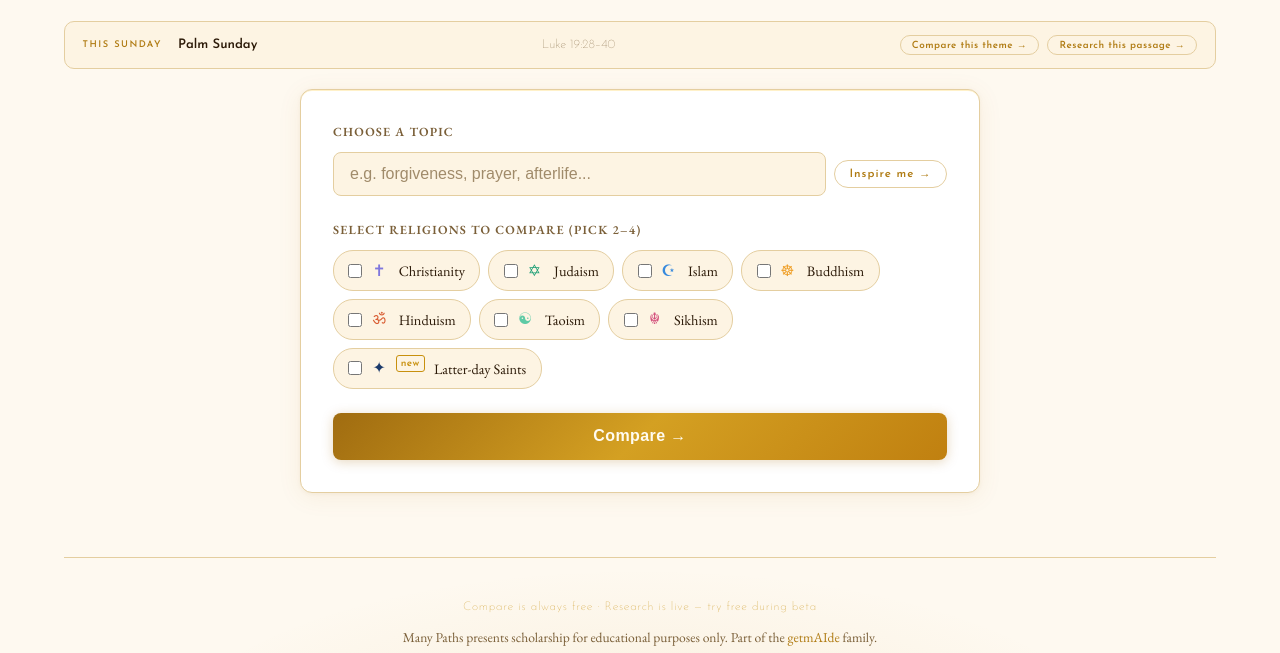
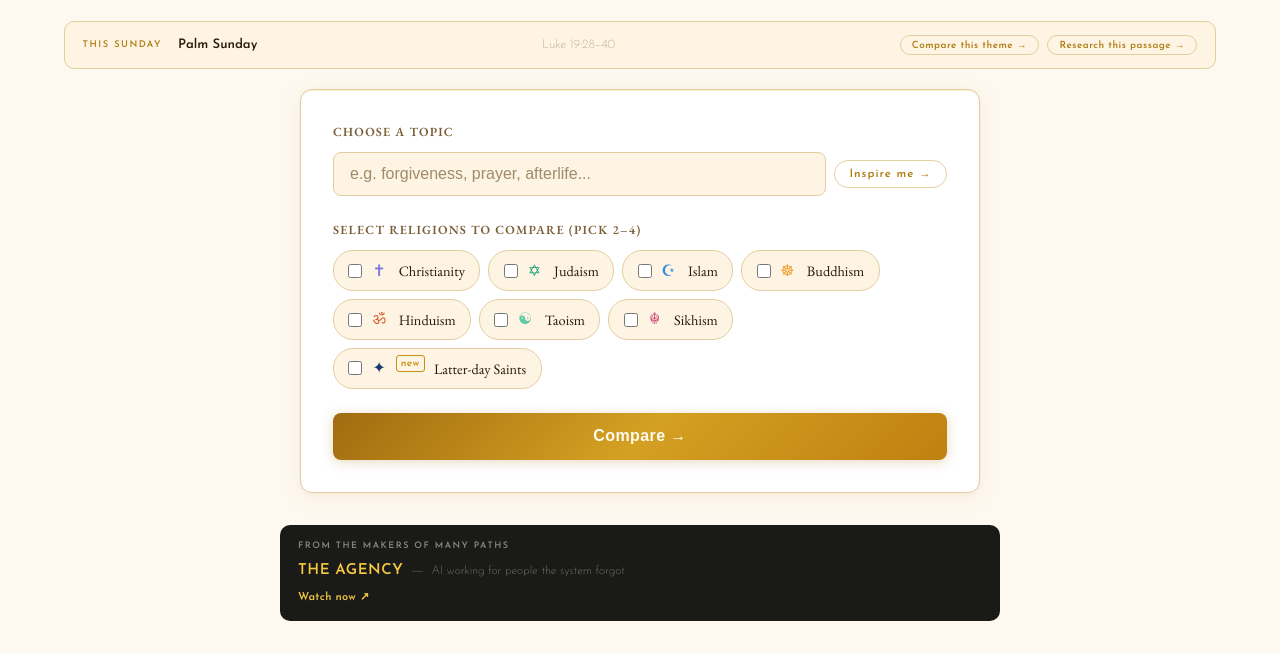
Before and after one commit to getmAIde/manypaths, a website: page index.html in a window 1280 px wide. Shown: the part 274-927 px from the top of the page. Drawn offline with nearby package versions, Linux system fonts and the light colour scheme.

```diff
--- a/index.html
+++ b/index.html
@@ -130,6 +130,16 @@
       </section>
     </main>
 
+    <a href="https://www.youtube.com/@theagencyllm" target="_blank" rel="noopener noreferrer" class="agency-banner-mp" aria-label="Watch The Agency — an LLM Industries production">
+      <span class="agency-banner-mp__eyebrow">FROM THE MAKERS OF MANY PATHS</span>
+      <span class="agency-banner-mp__body">
+        <span class="agency-banner-mp__title">THE AGENCY</span>
+        <span class="agency-banner-mp__divider"> — </span>
+        <span class="agency-banner-mp__tagline">AI working for people the system forgot</span>
+      </span>
+      <span class="agency-banner-mp__cta">Watch now ↗</span>
+    </a>
+
     <footer>
       <div class="beta-footer-note">Compare is always free · Research is live — try free during beta</div>
       <p>Many Paths presents scholarship for educational purposes only. Part of the <a href="https://getmaide.com">getmAIde</a> family. · <a href="mailto:feedback@manypaths.one?subject=Report an issue — Many Paths">Report an issue</a></p>
--- a/server.js
+++ b/server.js
@@ -14,7 +14,7 @@
 
 const __dirname = path.dirname(fileURLToPath(import.meta.url));
 const client = new Anthropic({ apiKey: (process.env.ANTHROPIC_API_KEY || '').trim() });
-const PORT = process.env.PORT || 3001;
+const PORT = process.env.PORT || 3100;
 
 const MIME = {
   ".html": "text/html",
--- a/styles.css
+++ b/styles.css
@@ -611,6 +611,57 @@
   #compareBtn { font-size: 1rem; padding: 0.85rem 2rem; width: 100%; }
 }
 
+/* ─── The Agency cross-promo banner ─── */
+.agency-banner-mp {
+  display: block;
+  background: #1a1a18;
+  border-radius: 10px;
+  padding: 14px 18px;
+  margin: 24px auto;
+  max-width: 720px;
+  text-decoration: none;
+  transition: opacity 0.15s;
+}
+.agency-banner-mp:hover { opacity: 0.88; }
+.agency-banner-mp__eyebrow {
+  display: block;
+  font-size: 9px;
+  font-weight: 700;
+  letter-spacing: 1.5px;
+  color: #888;
+  margin-bottom: 5px;
+  text-transform: uppercase;
+  font-family: 'Josefin Sans', sans-serif;
+}
+.agency-banner-mp__body {
+  display: flex;
+  align-items: baseline;
+  gap: 8px;
+  flex-wrap: wrap;
+}
+.agency-banner-mp__title {
+  font-size: 15px;
+  font-weight: 800;
+  letter-spacing: 0.5px;
+  color: #f5c842;
+  font-family: 'Josefin Sans', sans-serif;
+}
+.agency-banner-mp__divider { color: #555; font-size: 13px; }
+.agency-banner-mp__tagline {
+  font-size: 12px;
+  color: #ccc;
+  font-family: 'Josefin Sans', sans-serif;
+}
+.agency-banner-mp__cta {
+  display: block;
+  font-size: 11px;
+  font-weight: 700;
+  color: #f5c842;
+  margin-top: 6px;
+  font-family: 'Josefin Sans', sans-serif;
+  letter-spacing: 0.3px;
+}
+
 /* ─── RTL support (Arabic, Hebrew) ─── */
 [dir="rtl"] .checkboxes { flex-direction: row-reverse; }
 [dir="rtl"] .column-card .content,
```
